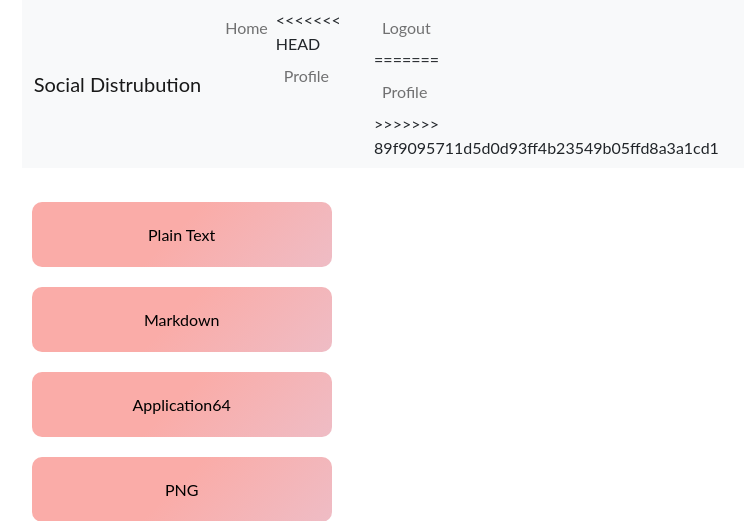
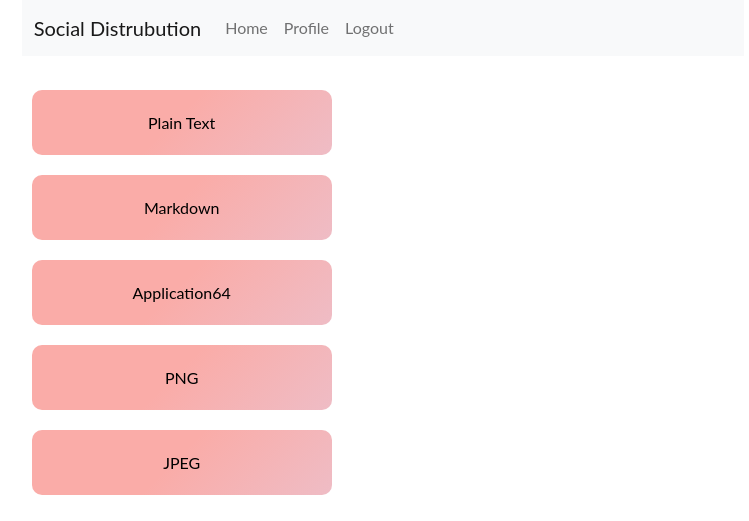
Before and after one commit to Anthonyyma/CMPUT404-Project, a Django app: page /createPost/ in a window 1280 px wide. Shown: the top 521 px of the page, without its empty margins (257-1006 px from the left). Run offline with Django 3.2, Linux system fonts and the light colour scheme.

Commit message:
fixed missed conflicts

```diff
--- a/social/core/templates/base.html
+++ b/social/core/templates/base.html
@@ -26,13 +26,9 @@
                             <a class="nav-link" aria-current="page" href="../">Home</a>
                             </li>
                             <li class="nav-item">
-<<<<<<< HEAD
-                            <a class="nav-link" href="#">Profile</a>
+                            <a class="nav-link" href="../user">Profile</a>
                             <li class="nav-item">
                             <a class="nav-link" href="/logout">Logout</a>
-=======
-                            <a class="nav-link" href="../user">Profile</a>
->>>>>>> 89f9095711d5d0d93ff4b23549b05ffd8a3a1cd1
                         </ul>
                     </div>
                 </div>
```
Also changed, not shown: social/media/pexels-photo-531880_DBDgVGk.jpeg (added).
